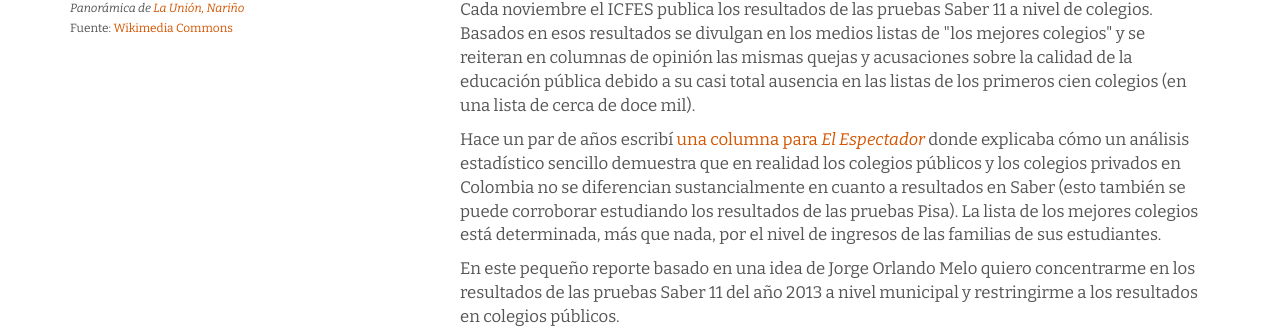
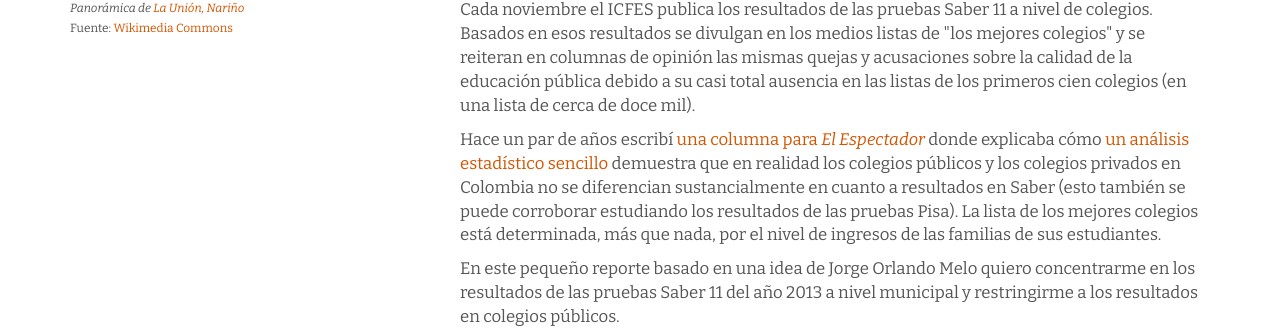
Before and after one commit to finiterank/saber_notebooks, a Jekyll site: the page built from index.md, in a window 1280 px wide. Shown: the part 746-1074 px from the top of the page. Built offline with Jekyll 4.4.1, drawn with Linux system fonts in a browser that asks for light colours; nearby versions of some CDN libraries; Markdown is read by kramdown in place of the engine named in the settings; some of the changed lines change nothing that is shown.

Commit message:
Estilo y texto

```diff
--- a/index.md
+++ b/index.md
@@ -20,7 +20,7 @@ layout: reporte
 
 <p>Cada noviembre el ICFES publica los resultados de las pruebas Saber 11 a nivel de colegios. Basados en esos resultados se divulgan en los medios listas de "los mejores colegios" y se reiteran en columnas de opinión las mismas quejas y acusaciones sobre la calidad de la educación pública debido a su casi total ausencia en las listas de los primeros cien colegios (en una lista de cerca de doce mil). </p>
 
-<p>Hace un par de años escribí <a href="http://www.elespectador.com/opinion/columna-389967-saber-y-perder">una columna para <em>El Espectador</em></a> donde explicaba cómo un análisis estadístico sencillo demuestra que en realidad los colegios públicos y los colegios privados en Colombia no se diferencian sustancialmente en cuanto a resultados en Saber (esto también se puede corroborar estudiando los resultados de las pruebas Pisa). La lista de los mejores colegios está determinada, más que nada, por el nivel de ingresos de las familias de sus estudiantes.</p>
+<p>Hace un par de años escribí <a href="http://www.elespectador.com/opinion/columna-389967-saber-y-perder">una columna para <em>El Espectador</em></a> donde explicaba cómo <a href="http://nbviewer.ipython.org/url/finiterank.com/saber/saber.ipynb">un análisis estadístico sencillo</a> demuestra que en realidad los colegios públicos y los colegios privados en Colombia no se diferencian sustancialmente en cuanto a resultados en Saber (esto también se puede corroborar estudiando los resultados de las pruebas Pisa). La lista de los mejores colegios está determinada, más que nada, por el nivel de ingresos de las familias de sus estudiantes.</p>
 
 <p>En este pequeño reporte basado en una idea de Jorge Orlando Melo quiero concentrarme en los resultados de las pruebas Saber 11 del año 2013 a nivel municipal y restringirme a los resultados en colegios públicos. </p>
 
```
